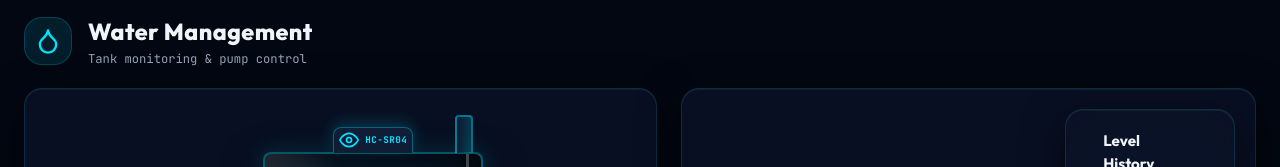
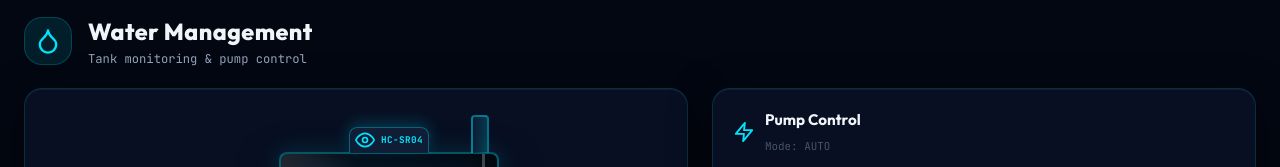
Before and after one commit to ameenabdulla/smarthome-remote, a website: page public/index.html in a window 1280 px wide. Shown: the part 1620-1787 px from the top of the page. Drawn offline with Linux system fonts and the light colour scheme.

Commit message:
Fix pump header HTML and mode tabs styling

```diff
--- a/public/index.html
+++ b/public/index.html
@@ -386,6 +386,9 @@
                   <svg width="22" height="22" viewBox="0 0 24 24" fill="none" stroke="var(--accent-cyan)" stroke-width="2" stroke-linecap="round" stroke-linejoin="round"><polygon points="13 2 3 14 12 14 11 22 21 10 12 10 13 2"/></svg>
                   <div>
                     <h3>Pump Control</h3>
+                    <span class="wm-pump-mode-label" id="pump-mode-label">Mode: AUTO</span>
+                  </div>
+                </div>
               </div>
               <div class="wm-pump-mode-tabs">
                 <button id="pump-auto-btn" class="wm-pump-tab active" data-mode="auto">AUTO</button>
```
